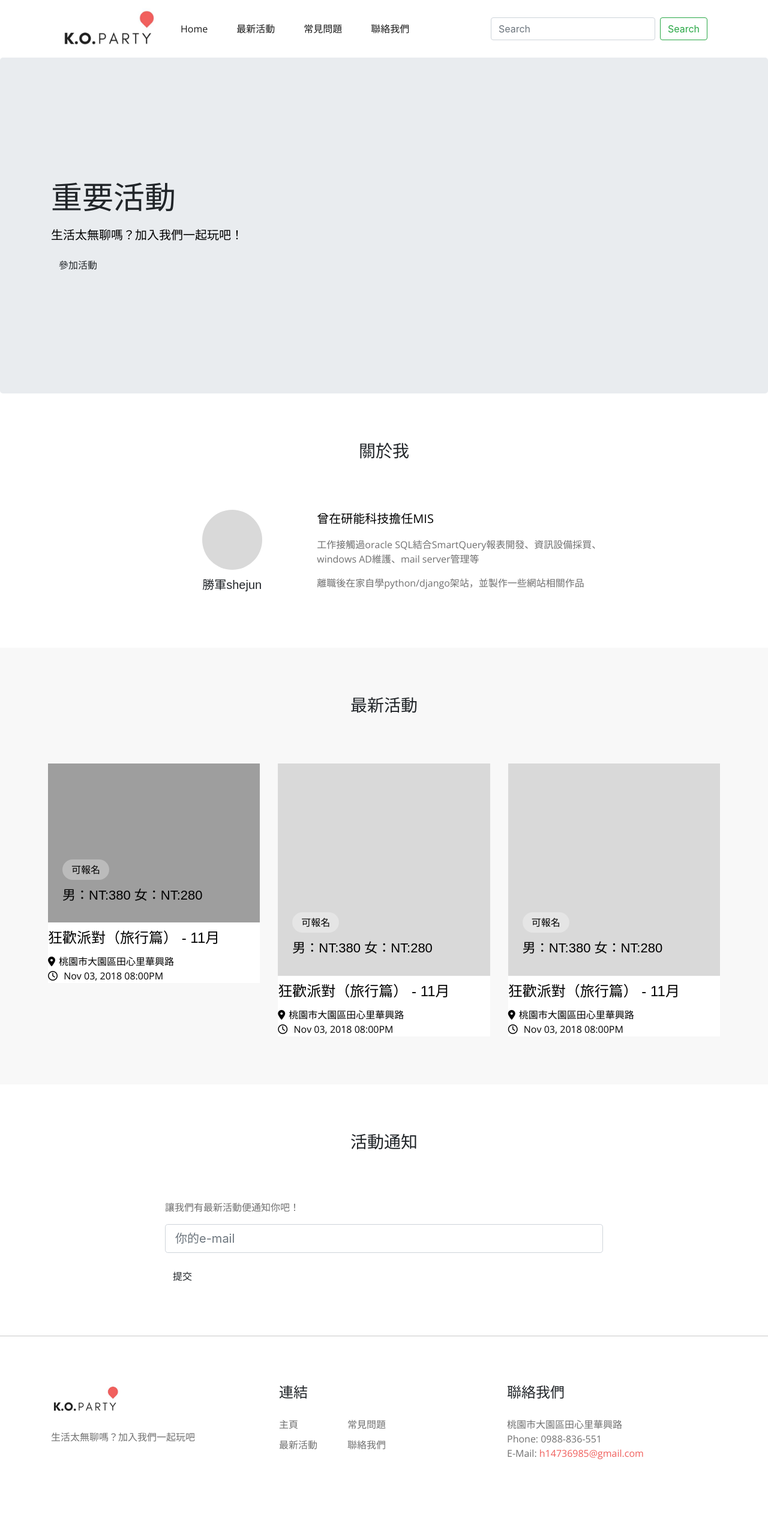
After one commit to shenjunyuan/djangoweb, a Django app: page /bootstrap/ in a window 1280 px wide. The commit adds this page. Shown: the whole page at 60% size. Run offline with Django 3.2, Linux system fonts and the light colour scheme; some libraries are stand-ins or nearby versions; grey boxes are pictures that could not be loaded.

Commit message:
bootstrap_train

```diff
--- a/mysite/mysite/urls.py
+++ b/mysite/mysite/urls.py
@@ -15,7 +15,7 @@ Including another URLconf
 """
 from django.contrib import admin
 from django.urls import path
-from trips.views import  home, PostCreate, PostDelete , PostUpdate, PostDetail
+from trips.views import  home, PostCreate, PostDelete , PostUpdate, PostDetail, bootstrap_train
 
 urlpatterns = [
     path('admin/', admin.site.urls),
@@ -24,4 +24,5 @@ urlpatterns = [
     path('post/create/', view = PostCreate.as_view(), name = 'post_add'),
     path('post/delete/<int:pk>/', view = PostDelete.as_view(), name = 'post_delete'),
     path('post/update/<int:pk>/', view = PostUpdate.as_view(), name = 'post_update'),
+    path('bootstrap/', view = bootstrap_train, name = 'bootstrap_train'),
 ]
--- /dev/null
+++ b/mysite/templates/train_index.html
@@ -0,0 +1,226 @@
+<html>
+{% load static %}
+<head>
+    <meta charset="utf-8">
+    <link rel="stylesheet" href="{% static 'main/css/style.css' %}">
+    <meta name="viewport" content="width=device-width, initial-scale=1, shrink-to-fit=no">
+    <link rel="stylesheet" href="https://stackpath.bootstrapcdn.com/bootstrap/4.4.1/css/bootstrap.min.css" integrity="sha384-Vkoo8x4CGsO3+Hhxv8T/Q5PaXtkKtu6ug5TOeNV6gBiFeWPGFN9MuhOf23Q9Ifjh" crossorigin="anonymous">
+    <link rel="stylesheet" href="style.css">
+    <script src="https://code.jquery.com/jquery-3.4.1.slim.min.js" integrity="sha384-J6qa4849blE2+poT4WnyKhv5vZF5SrPo0iEjwBvKU7imGFAV0wwj1yYfoRSJoZ+n" crossorigin="anonymous"></script>
+    <script src="https://cdn.jsdelivr.net/npm/popper.js@1.16.0/dist/umd/popper.min.js" integrity="sha384-Q6E9RHvbIyZFJoft+2mJbHaEWldlvI9IOYy5n3zV9zzTtmI3UksdQRVvoxMfooAo" crossorigin="anonymous"></script>
+    <script src="https://stackpath.bootstrapcdn.com/bootstrap/4.4.1/js/bootstrap.min.js" integrity="sha384-wfSDF2E50Y2D1uUdj0O3uMBJnjuUD4Ih7YwaYd1iqfktj0Uod8GCExl3Og8ifwB6" crossorigin="anonymous"></script>
+    <script src="https://kit.fontawesome.com/68f8681dba.js" crossorigin="anonymous"></script>
+    <link href="https://fonts.googleapis.com/css?family=Open+Sans&display=swap" rel="stylesheet">
+    <title>bootstrap練習</title>
+</head>
+
+<body>
+
+    <header>
+        <div class='container'>
+            <nav class="navbar navbar-expand-lg navbar-light">
+                <a class="navbar-brand" href="#">
+                    <img src={% static "main/img/logo.jpg" %}>
+                </a>
+                <button class="navbar-toggler" type="button" data-toggle="collapse" data-target="#navbarSupportedContent" aria-controls="navbarSupportedContent" aria-expanded="false" aria-label="Toggle navigation">
+                    <span class="navbar-toggler-icon"></span>
+                </button>
+
+                <div class="collapse navbar-collapse" id="navbarSupportedContent">
+                    <ul class="navbar-nav mr-auto">
+                    <li class="nav-item active">
+                        <a class="nav-link" href="#">Home <span class="sr-only">(current)</span></a>
+                    </li>
+                    <li class="nav-item active">
+                        <a class="nav-link" href="#latest">最新活動 <span class="sr-only">(current)</span></a>
+                    </li>
+                    <li class="nav-item active">
+                        <a class="nav-link" href="#">常見問題 <span class="sr-only">(current)</span></a>
+                    </li>
+                    <li class="nav-item active">
+                        <a class="nav-link" href="#footer">聯絡我們 <span class="sr-only">(current)</span></a>
+                    </li>
+                    </ul>
+
+                    <form class="form-inline my-2 my-lg-0">
+                        <input class="form-control mr-sm-2" type="search" placeholder="Search" aria-label="Search">
+                        <button class="btn btn-outline-success my-2 my-sm-0" type="submit">Search</button>
+                    </form>
+                </div>
+            </nav>
+        </div>
+    </header>
+
+    <section id='intro'>
+        <div class='jumbotron'>
+            <div class='container'>
+                <div class='row'>
+                    <div class='col-md-12'>
+                        <h1>重要活動</h1>
+                        <p class='lead'>生活太無聊嗎？加入我們一起玩吧！</p>
+                        <a class='btn' href='#'>參加活動</a>
+                    </div>
+                </div>
+            </div>
+        </div>
+    </section>
+
+    <section id='second'>
+        <div class='container'>
+            <div class='row'>
+                <div class='col-md-8 offset-md-2 text-center'>
+                    <h3>關於我</h3>
+                    <div class='row'>
+                        <div class='col-md-4'>
+                            <img src={% static "main/img/inner.png" %}>
+                            <h5>勝軍shejun</h5>
+                        </div>
+                        <div class='col-md-8 text-left'>
+                            <p class='lead'>曾在研能科技擔任MIS</p>
+                            <p>工作接觸過oracle SQL結合SmartQuery報表開發、資訊設備採買、windows AD維護、mail server管理等</p>
+                            <p>離職後在家自學python/django架站，並製作一些網站相關作品</p>
+                        </div>
+                    </div>
+                </div>
+            </div>
+        </div>
+    </section>
+
+    <section id='latest'>
+        <div class='container'>
+            <div class='row'>
+                <div class='col-md-12 text-center'>
+                    <h3>最新活動<h3>
+                    </div>
+
+                    <div class='row'>
+                        <div class='col-md-4 text-left'>
+							  	<div class='outer'>
+                                    <a href='#'>
+                                        <div class='upper'>
+									    		<img src='pictures/inner.png'>
+									    		<div class='innertext'>
+									    			<span>可報名</span>
+									    			<h4>男：NT:380  女：NT:280</h4>
+									    		</div>
+									    </div>
+									    <div class='lower'>
+									    	<h3>狂歡派對（旅行篇） - 11月</h3>
+									    	<span><i class="fas fa-map-marker-alt"></i>桃園市大園區田心里華興路</span>
+                                            <br>
+									    	<span><i class="far fa-clock"></i> Nov 03, 2018 08:00PM</span>
+									    </div>
+                                    </a>
+                                </div>
+                        </div>
+
+                        <div class='col-md-4 text-left'>
+							  	<div class='outer'>
+                                    <a href='#'>
+                                        <div class='upper'>
+
+
+									    		<img src={% static "main/img/inner.png" %}>
+									    		<div class='innertext'>
+									    			<span>可報名</span>
+									    			<h4>男：NT:380  女：NT:280</h4>
+									    		</div>
+									    </div>
+									    <div class='lower'>
+									    	<h3>狂歡派對（旅行篇） - 11月</h3>
+									    	<span><i class="fas fa-map-marker-alt"></i>桃園市大園區田心里華興路</span>
+                                            <br>
+									    	<span><i class="far fa-clock"></i> Nov 03, 2018 08:00PM</span>
+									    </div>
+                                    </a>
+                                </div>
+                        </div>
+
+                        <div class='col-md-4 text-left'>
+							  	<div class='outer'>
+                                    <a href='#'>
+                                        <div class='upper'>
+									    		<img src={% static "main/img/inner.png" %}>
+									    		<div class='innertext'>
+									    			<span>可報名</span>
+									    			<h4>男：NT:380  女：NT:280</h4>
+									    		</div>
+									    </div>
+									    <div class='lower'>
+									    	<h3>狂歡派對（旅行篇） - 11月</h3>
+									    	<span><i class="fas fa-map-marker-alt"></i>桃園市大園區田心里華興路</span>
+                                            <br>
+									    	<span><i class="far fa-clock"></i> Nov 03, 2018 08:00PM</span>
+									    </div>
+                                    </a>
+                                </div>
+                        </div>
+
+
+
+                    </div>
+
+            </div>
+
+        </div>
+    </section>
+
+    <section id='email'>
+        <div class='container'>
+            <div class='row'>
+                <div class='col-md-8 offset-md-2 text-center'>
+                    <h3>活動通知</h3>
+                </div>
+            </div>
+            <div class='row'>
+                <div class='col-md-8 offset-md-2 text-left'>
+                    <p>讓我們有最新活動便通知你吧！</p>
+
+                    <div class="input-group input-group-lg">
+                        <input type="text" class="form-control" aria-label="Sizing example input" aria-describedby="inputGroup-sizing-lg" placeholder="你的e-mail">
+
+                    </div>
+                    <a class='btn' href='#'>提交</a>
+                </div>
+
+            </div>
+
+
+        </div>
+
+    </section>
+
+   <section id='footer'>
+        <div class='container'>
+            <div class='row'>
+                <div class='col-md-4 test-left'>
+                    <img src={% static "main/img/logo.jpg" %}>
+                    <p>生活太無聊嗎？加入我們一起玩吧</p>
+                </div>
+                <div class='col-md-4 test-left'>
+                    <h4>連結</h4>
+                    <ul>
+                        <li><a href='#'>主頁</a></li>
+                        <li><a href='#'>最新活動</a></li>
+                    </ul>
+                    <ul>
+                        <li><a href='#'>常見問題</a></li>
+                        <li><a href='#'>聯絡我們</a></li>
+                    </ul>
+
+                </div>
+                <div class='col-md-4 test-left'>
+                    <h4>聯絡我們</h4>
+                    <p>桃園市大園區田心里華興路<br>
+                        Phone: 0988-836-551<br>
+                        E-Mail: <a href='#mailto:xxx@gmail.com'>h14736985@gmail.com</a>
+                    </p>
+
+                </div>
+            </div>
+        </div>
+    </section>
+
+
+</body>
+</html>
--- /dev/null
+++ b/mysite/trips/static/main/css/style.css
@@ -0,0 +1,192 @@
+h1,h2,h3,h4,h5,h6{ /*去google font抓的*/
+    font-family: 'Noto Sans TC', sans-serif;
+}
+
+p,a,input,label,textarea,span,ul,li{
+    font-family: 'Open Sans', sans-serif;
+}
+
+.btn{
+    background: #f05f5c;
+    color: white;
+    padding: 9px 26px;
+    border-radius: 20px;
+}
+
+h3{
+    font-size: 36px;
+    line-height: 1.5;
+}
+
+P{
+    color:#707070;
+}
+
+p.lead{
+    color:black
+}
+
+img{
+    max-width: 100%;
+}
+
+#intro .jumbotron{
+    height: 70vh;
+    margin-bottom: 0px;
+}
+
+#intro h1{
+    font-size: 52px;
+    font-weight: 400;
+    line-height: 1.5;
+}
+
+
+#intro .jumbotron .container{   /*把div裡面東西置中*/
+	position: relative;
+    top: 50%;
+    transform: translate(0, -50%);
+}
+
+header nav img{ /*header包在nav外面*/
+    width: 160px;
+}
+
+header li{
+    margin: 0 16px;
+}
+
+#second{
+    padding: 80px 0px;
+}
+
+#second h3{
+    margin-bottom: 80px;
+}
+
+#second img{
+    width:100px;
+    border-radius: 100%;
+    margin-bottom: 13px;
+}
+
+#latest{
+    padding: 80px;
+    background: rgb(248, 248, 248);
+
+}
+
+
+#latest h3{
+    margin-bottom: 80px;
+}
+#latest .upper{
+    position: relative;
+}
+
+#latest .innertext{
+    position: absolute;
+    bottom: 24px;
+    left: 24px;
+}
+
+#latest .innertext span{
+    background: rgba(255,255,255,0.3);
+    padding: 6px 15px;
+    border-radius: 20px;
+}
+
+#latest .innertext h4{
+    font-size: 22px;
+    margin-top: 18px;
+}
+
+#latest .lower h3{
+    font-size: 24px;
+    margin-bottom: 12px;
+    margin-top: 12px;
+}
+
+#latest .lower i{
+    margin-right: 6px;
+}
+
+#latest .outer{
+    background: white;
+    box-shadow: 0 0 8px 0 rgba(0,0,0,0,08);
+}
+
+#latest.lower{
+    padding: 6px 20px 20px 20px;
+}
+
+#latest a{
+    color:black
+}
+
+#latest a:hover{    /*消除超連結底線*/
+    text-decoration:none;
+
+}
+
+#email{
+    padding: 80px 0px;
+}
+
+#email h3{
+    margin-bottom: 80px;
+}
+
+#email .input-group{
+    margin-bottom: 20px;
+}
+
+#footer{
+    border-top: solid 1px #c9c9c9;
+    padding: 80px 0px;
+}
+
+#footer img{
+    width: 115px;
+    margin-bottom: 25px;
+}
+
+#footer h4{
+    margin-bottom: 26px;
+}
+
+#footer a{
+    color:#f05f5c;
+}
+
+#footer ul{
+    list-style: none; /*把清單list的特效拿掉*/
+    padding: 0;
+    float: left;       /*把清單往左橫放*/
+    margin-right: 50px;
+    margin-bottom: 10px;
+}
+
+#footer ul li{
+    margin-bottom: 10px;
+}
+
+#footer ul li a{
+    color: #707070;
+}
+
+@media only screen and (max-width: 768x) {
+    #second h5{
+        margin-bottom: 63px;
+    }
+    #latest .outer{
+        margin-bottom: 54px;
+    }
+    #latest .outer img{
+        width: 100%;
+    }
+    #footer h4{
+        margin-bottom: 26px;
+        margin-top: 35px;
+    }
+}
--- a/mysite/trips/views.py
+++ b/mysite/trips/views.py
@@ -40,3 +40,8 @@ class PostDetail(DetailView):
     model = Post
     pk_url_kwag ='pk'
     template_name = 'post.html'
+
+
+def bootstrap_train(request):
+    return render(request, 'train_index.html', {
+    })
```
Also changed, not shown: mysite/templates/post.html (indentation only), mysite/trips/static/main/img/inner.png (added), mysite/trips/static/main/img/logo.jpg (added), mysite/trips/static/main/img/mainbg.png (added).
